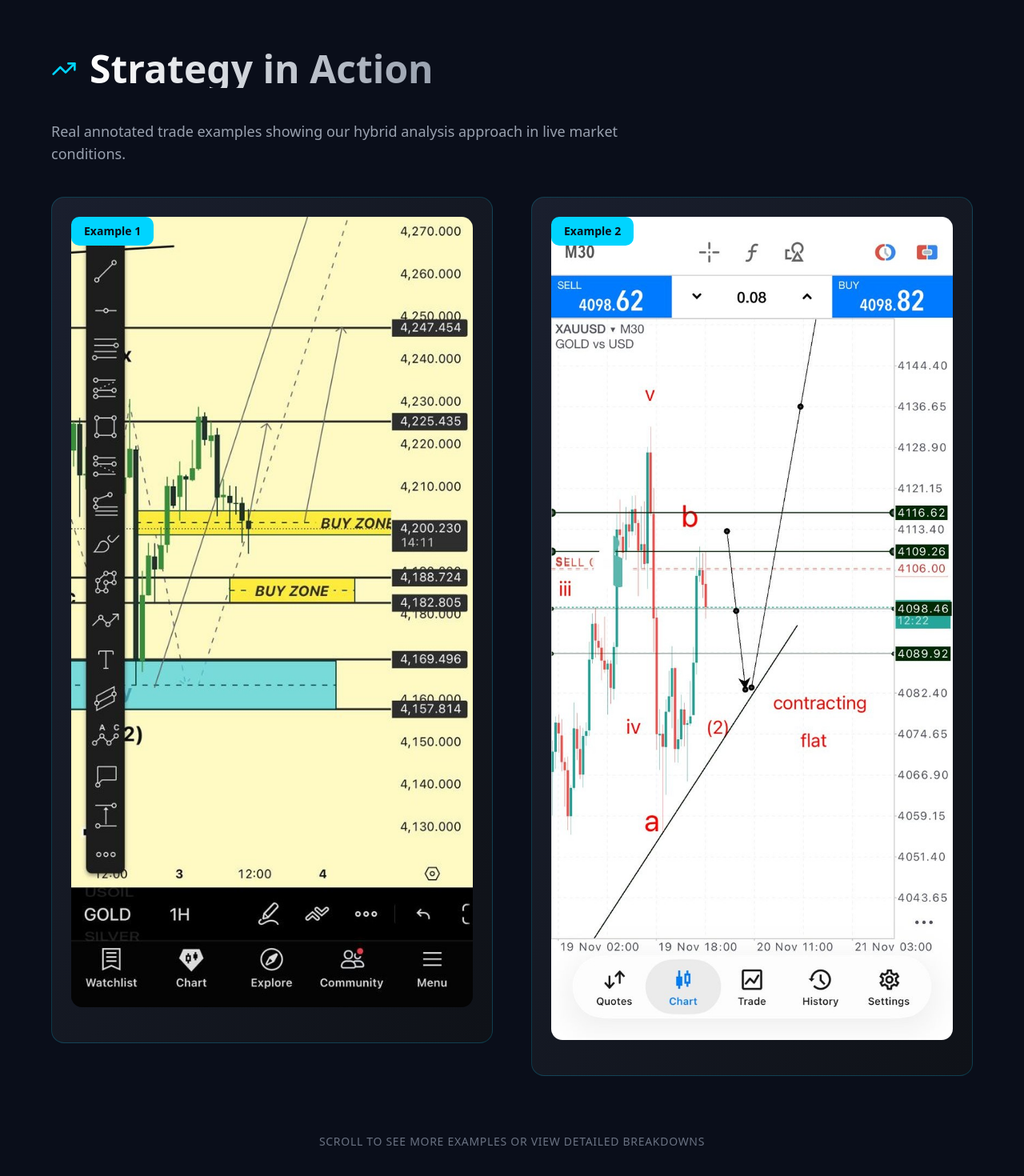
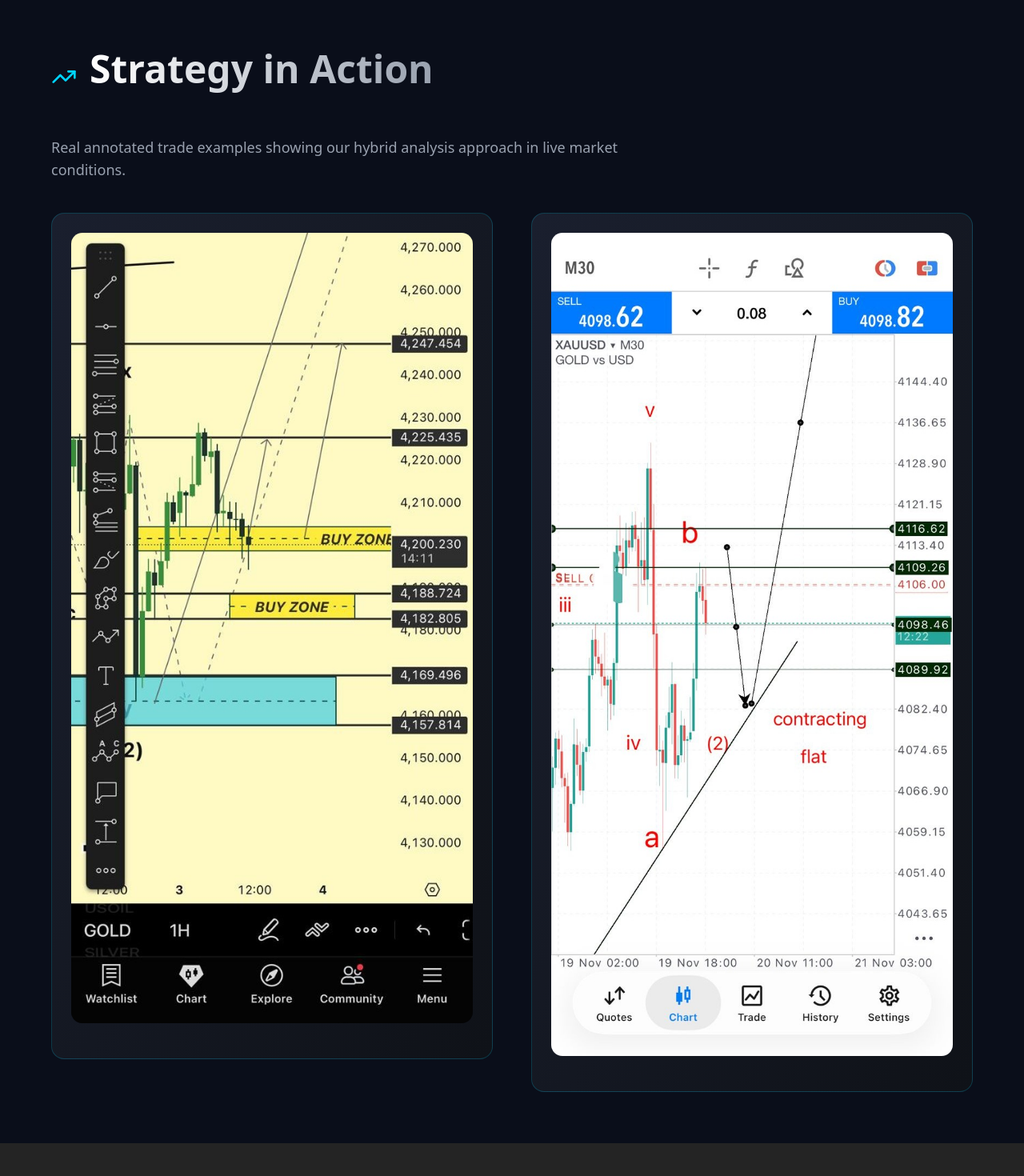
Before and after one commit to Hussen-ghadban/forex, a React (Vite) app: page /strategy in a window 1280 px wide. Shown: the part 706-2176 px from the top of the page at 80% size. After the commit the page ends 2135 px from the top, so only its background shows below. Built offline with nearby package versions, Linux system fonts and the light colour scheme.

Commit message:
fix design

```diff
--- a/src/pages/StrategySection.tsx
+++ b/src/pages/StrategySection.tsx
@@ -110,7 +110,7 @@ export default function StrategySection() {
           {/* Section Header */}
           <div className="flex items-center gap-4">
             <TrendingUp className="w-8 h-8 text-[#00d4ff]" />
-            <h2 className="text-3xl md:text-5xl font-bold bg-gradient-to-r from-white to-gray-400 bg-clip-text text-transparent">
+            <h2 className="text-3xl pb-5 md:text-5xl font-bold bg-gradient-to-r from-white to-gray-400 bg-clip-text text-transparent">
               Strategy in Action
             </h2>
           </div>
@@ -137,11 +137,6 @@ export default function StrategySection() {
 
                   {/* Main Image Frame */}
                   <div className="relative bg-gradient-to-br from-[#1a1f2e] to-[#0f1218] p-4 md:p-6 rounded-2xl border border-[#00d4ff]/20 group-hover:border-[#00d4ff]/60 transition-all duration-500">
-                    {/* Image Number Badge */}
-                    <div className="absolute top-6 left-6 z-10 bg-[#00d4ff] text-[#0a0e1a] px-4 py-2 rounded-lg font-bold text-sm">
-                      Example {index + 1}
-                    </div>
-
                     {/* Image */}
                     <div className="bg-[#0a0e1a] rounded-xl overflow-hidden">
                       <img
@@ -158,18 +153,6 @@ export default function StrategySection() {
               </motion.div>
             ))}
           </div>
-
-          {/* Optional: Call to Action */}
-          <motion.div
-            initial={{ opacity: 0 }}
-            animate={{ opacity: 1 }}
-            transition={{ delay: 0.8 }}
-            className="text-center pt-8"
-          >
-            <p className="text-gray-500 text-sm uppercase tracking-wider">
-              Scroll to see more examples or view detailed breakdowns
-            </p>
-          </motion.div>
         </motion.div>
       </div>
     </div>
```
